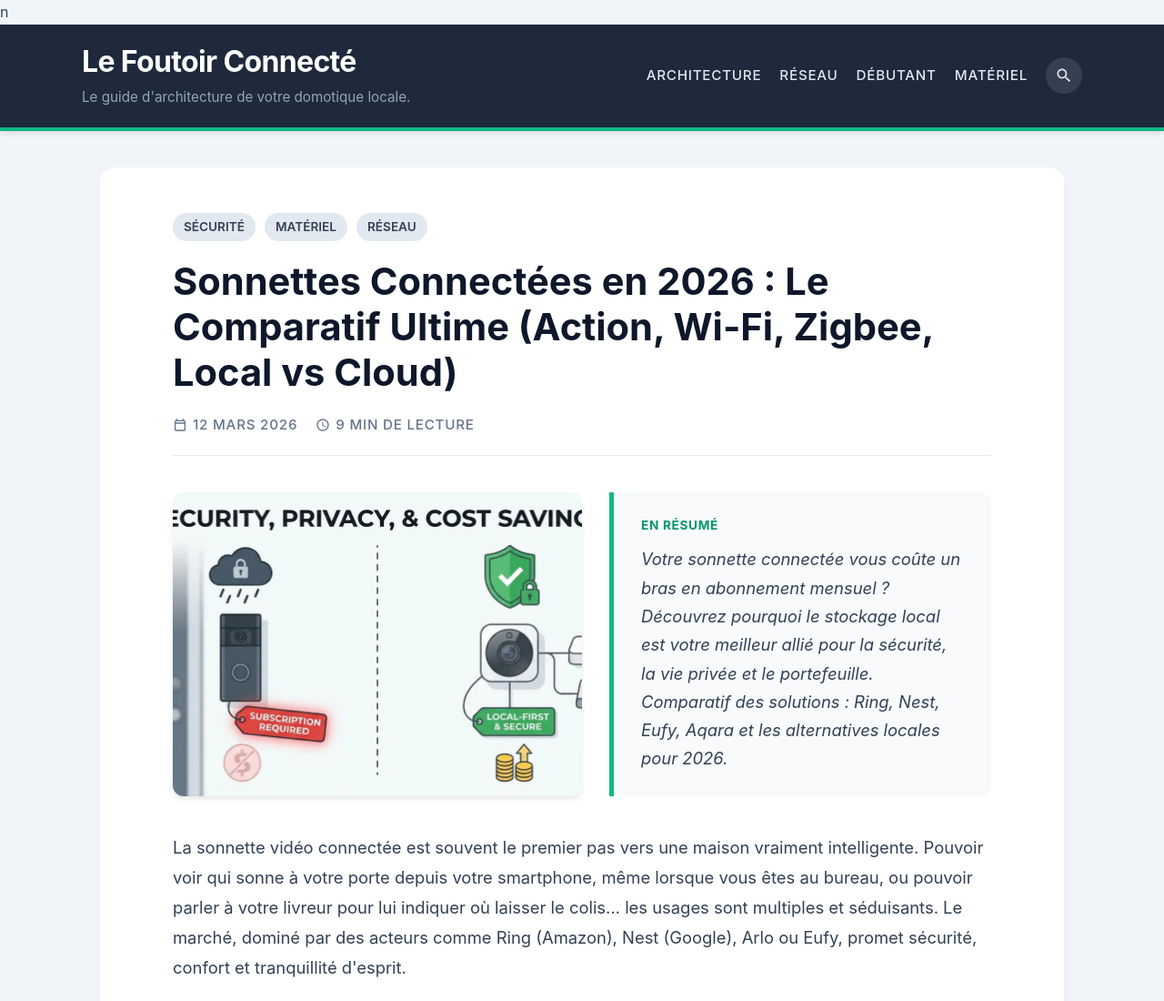
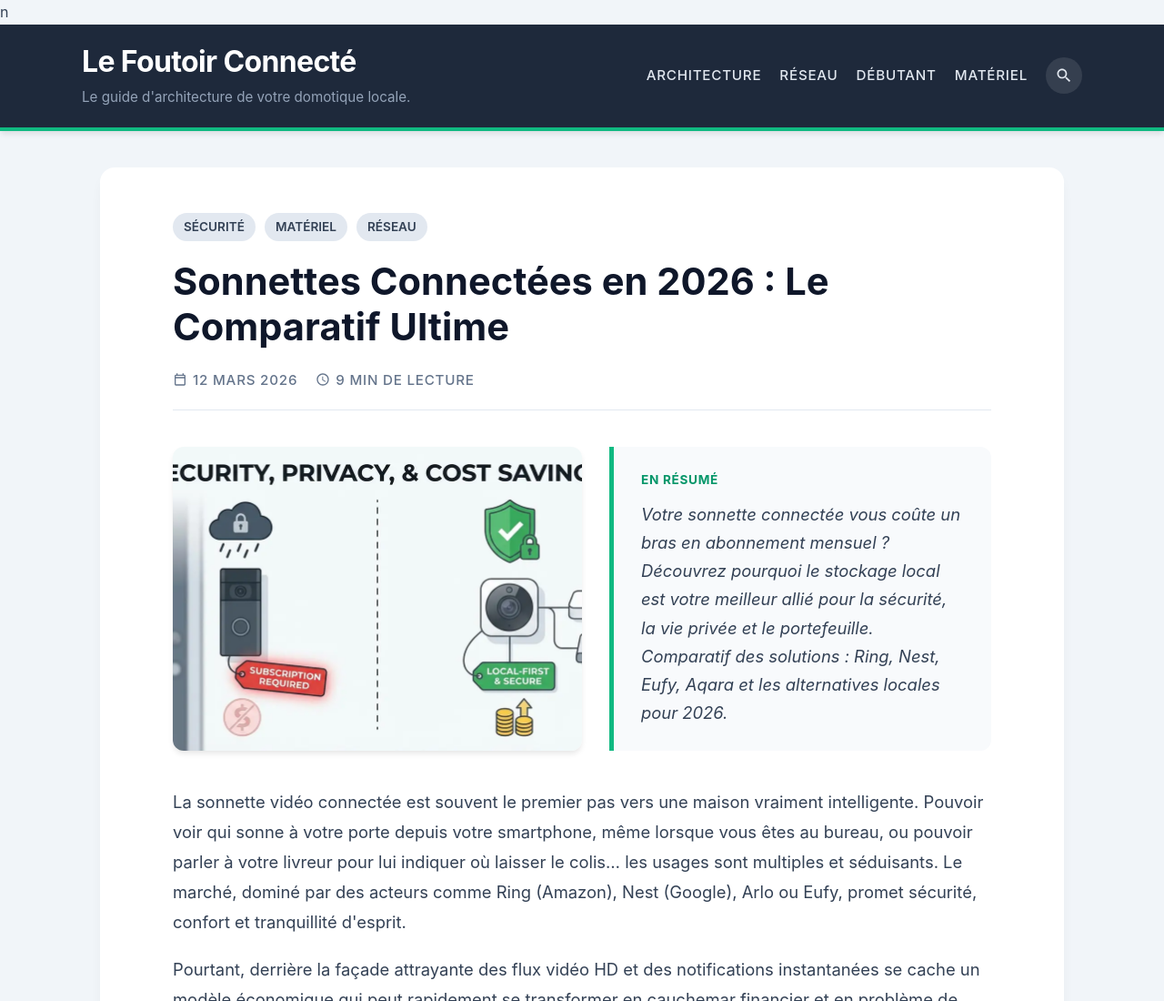
Before and after one commit to foutoirconnecte/blog-foutoir-connecte, an Eleventy site: page articles/sonnettes-connectees-2026-cloud-vs-local.md in a window 1280 px wide. Shown: the top 1100 px of the page at 91% size. Built offline with nearby package versions, Linux system fonts and the light colour scheme; Eleventy itself is replaced by a stand-in of ours; files that its build step writes are made by us from their sources.

Commit message:
fix: corriger titre article sonnettes (redondance)

```diff
--- a/articles/sonnettes-connectees-2026-cloud-vs-local.md
+++ b/articles/sonnettes-connectees-2026-cloud-vs-local.md
@@ -1,6 +1,6 @@
 ---
 layout: article.njk
-title: "Sonnettes Connectées en 2026 : Le Comparatif Ultime (Action, Wi-Fi, Zigbee, Local vs Cloud)"
+title: "Sonnettes Connectées en 2026 : Le Comparatif Ultime"
 date: 2026-03-12
 tags: ["article", "Sécurité", "Matériel", "Réseau"]
 image: "/images/sonnettes-connectees-2026-cloud-vs-local.webp"
```
